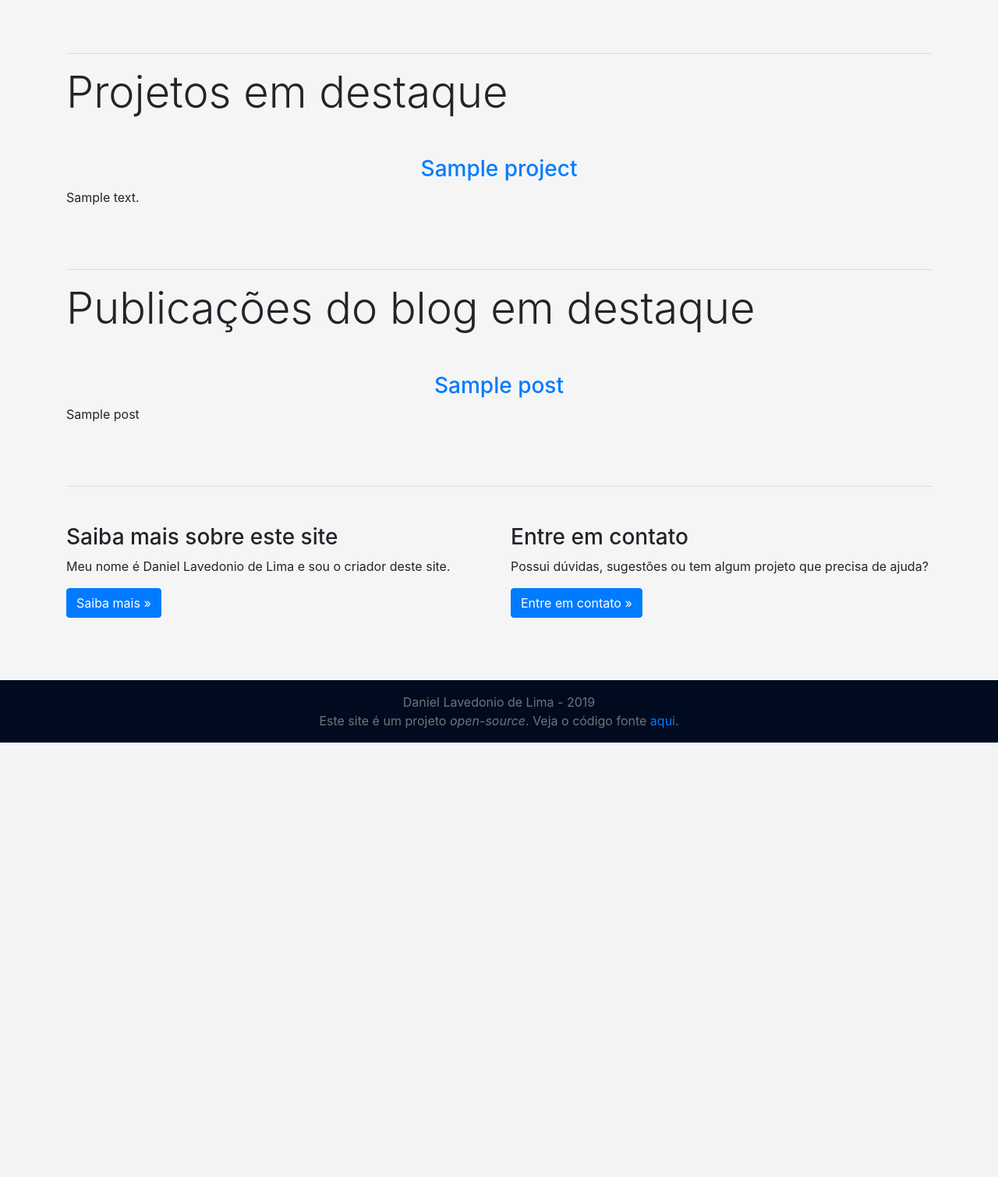
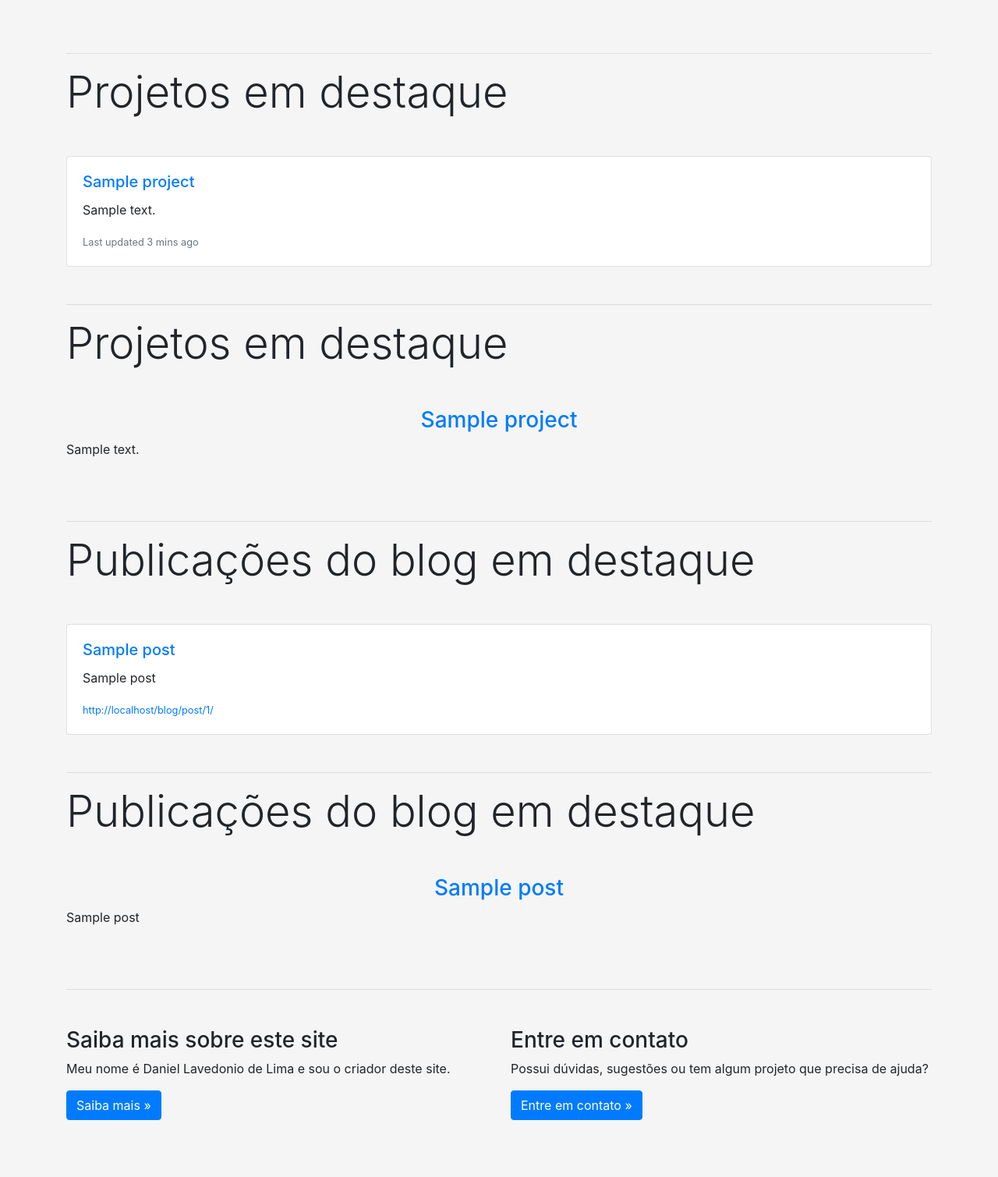
Before and after one commit to Lavedonio/site_lavedonio_django, a Django app: page / in a window 1280 px wide. Shown: the part 362-1871 px from the top of the page at 78% size. Before the commit the page ends 1314 px from the top, so only its background shows below. Run offline with Django 3.2, Linux system fonts and the light colour scheme; tables that the repository leaves empty hold one stand-in row (values such as "Sample post"); some libraries are stand-ins or nearby versions.

Commit message:
Trying to use cards as Featured items

```diff
--- a/base/templates/home.html
+++ b/base/templates/home.html
@@ -9,11 +9,49 @@
 			<hr>
 			<div class="projects mt-3 mb-5">
 				<h2 class="display-4">Projetos em destaque</h2>
+				<div class="card-deck mt-5">
+					{% for project in projects %}
+					<div class="card">
+						{# <img class="card-img-top" src="..." alt="Card image cap"> #}
+						<div class="card-body">
+							<h5 class="card-title"><a href="/projetos/{{ project.slug }}/">{{ project.title }}</a></h5>
+							<p class="card-text">{{ project.description }}</p>
+							<p class="card-text"><small class="text-muted">Last updated 3 mins ago</small></p>
+						</div>
+					</div>
+					{% endfor %}
+				</div>
+			</div>
+			{% endif %}
+
+			{% if projects %}
+			<hr>
+			<div class="projects mt-3 mb-5">
+				<h2 class="display-4">Projetos em destaque</h2>
 				<div class="row mt-5">
 					{% for project in projects %}
 					<div class="col-md-{% widthratio 12 projects.count 1 %} mb-3">
 						<h3 class="text-center font"><a href="/projetos/{{ project.slug }}/">{{ project.title }}</a></h3>
 						<p class="text-justify">{{ project.description }}</p>
+					</div>
+					{% endfor %}
+				</div>
+			</div>
+			{% endif %}
+
+			{% if posts %}
+			<hr>
+			<div class="blog-posts mt-3 mb-5">
+				<h2 class="display-4">Publicações do blog em destaque</h2>
+				<div class="card-deck mt-5">
+					{% for post in posts %}
+					<div class="card">
+						{# <img class="card-img-top" src="..." alt="Card image cap"> #}
+						<div class="card-body">
+							<h5 class="card-title"><a href="{% url 'post' post.id %}">{{ post.title }}</a></h5>
+							<p class="card-text">{{ post.subtitle }}</p>
+							<p class="card-text"><small class="text-muted"><a href="{{ request.scheme }}://{{ request.get_host }}{% url 'post' post.id %}">{{ request.scheme }}://{{ request.get_host }}{% url 'post' post.id %}</a></small></p>
+						</div>
 					</div>
 					{% endfor %}
 				</div>
```
